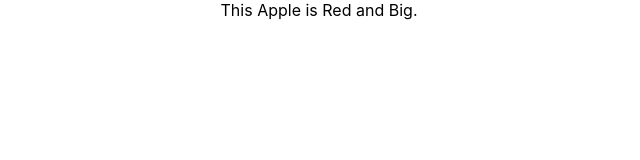
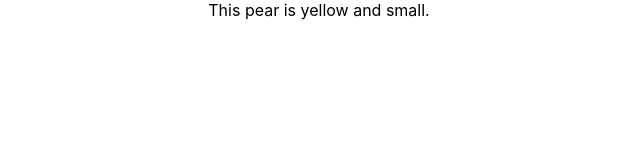
Before and after one commit to GulnazAlisherova/react12, a React (Create React App) app: page / in a window 1280 px wide. Shown: the top 160 px of the page, without its empty margins (321-961 px from the left). Built offline with nearby package versions, Linux system fonts and the light colour scheme.

Commit message:
added new changes

```diff
--- a/src/App.js
+++ b/src/App.js
@@ -1,7 +1,7 @@
 
 import './App.css';
 function App() {
-  const  example1 = ["Apple", "Red", "Big"];
+  const  example1 = ["pear", "yellow", "small"];
   return (
     <div className="App">
       This {example1[0]} is {example1[1]} and {example1[2]}.
```
